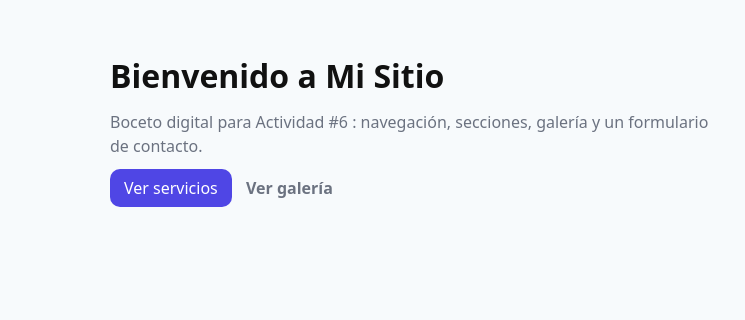
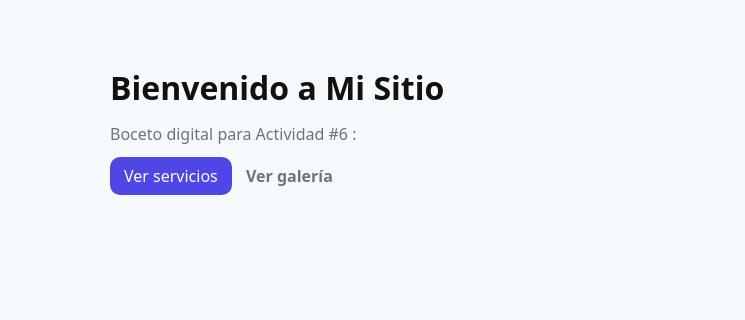
Before and after one commit to kenneth30rlc/Boceto-digital-para-Actividad-6, a plain HTML site: page index.html in a window 1280 px wide. Shown: the part 148-468 px from the top of the page, 0-745 px from the left. Drawn offline with Linux system fonts and the light colour scheme; grey boxes are pictures that could not be loaded.

Commit message:
main changes

```diff
--- a/index.html
+++ b/index.html
@@ -1,12 +1,3 @@
-<!--
-  Boceto digital para Actividad #6
-  Archivo: index.html
-  - Sitio de una sola página (single-page) para practicar estructura, boceto y simulación.
-  - Contiene: header (nav), hero, secciones (servicios), galería placeholder, contacto y footer.
-  - Estilos internos (para que el archivo funcione por sí solo).
-  - JS pequeño para menú móvil y simulación de envío.
--->
-
 <!doctype html>
 <html lang="es">
 <head>
@@ -118,7 +109,7 @@
       <div class="container hero-grid">
         <div>
           <h1>Bienvenido a <strong>Mi Sitio</strong></h1>
-          <p class="muted">Boceto digital para Actividad #6 : navegación, secciones, galería y un formulario de contacto.</p>
+          <p class="muted">Boceto digital para Actividad #6 : </p>
           <div class="btn-row">
             <a class="cta" href="#servicios">Ver servicios</a>
             <a style="margin-left:10px;text-decoration:none;color:var(--muted);font-weight:700" href="#galeria">Ver galería</a>
```
